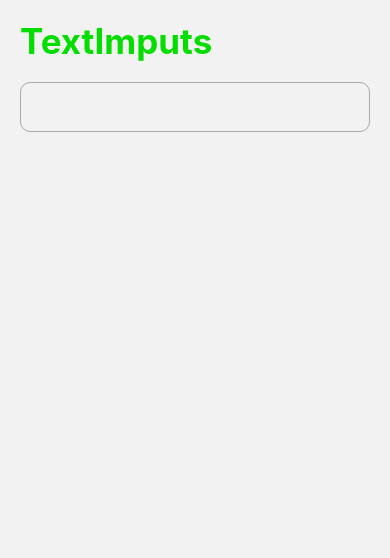
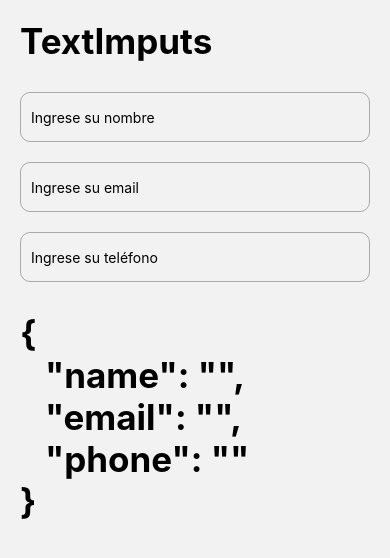
Before and after one commit to FernandoPachon/RnComponents, a React Native app: screen /TextImputScreen in a window 390 px wide. Shown: the top 558 px of the page. Built offline with nearby package versions, Linux system fonts and the light colour scheme.

Commit message:
feat: adding props text imput

```diff
--- a/src/components/HeaderTitle.tsx
+++ b/src/components/HeaderTitle.tsx
@@ -24,7 +24,7 @@
       title:{
         fontSize:35,
         fontWeight:'bold',
-        color:'#03DD00'
+        color:'black'
     },
     globalMargin:{
       marginHorizontal:20
--- a/src/screens/TextImputScreen.tsx
+++ b/src/screens/TextImputScreen.tsx
@@ -1,15 +1,48 @@
-import React from 'react'
-import { View,Text,StyleSheet,TextInput } from 'react-native'
+import React, { useState } from 'react'
+import { View,Text,StyleSheet,TextInput} from 'react-native'
 import HeaderTitle from '../components/HeaderTitle';
 
 
 export const TextImputScreen = () => {
+
+    const [form, setForm] = useState({
+        name:'',
+        email:'',
+        phone:''
+    })
+
+    const onChange =(value:string,field:string) => {
+        setForm({
+            ...form,
+            [field]:value
+        })
+    }
   return (
 <View style={styles.container}>
      <HeaderTitle title='TextImputs'/>
      <TextInput
         style={styles.imputStyle}
+        placeholder="Ingrese su nombre"
+        autoCorrect={false}
+        autoCapitalize="words"
+        onChangeText={(value)=>onChange(value,'name')}
+        />
+     <TextInput
+        style={styles.imputStyle}
+        placeholder="Ingrese su email"
+        autoCorrect={false}
+        autoCapitalize="none"
+        onChangeText={(value)=>onChange(value,'email')}
+        keyboardType="email-address"
      />
+     <TextInput
+        style={styles.imputStyle}
+        placeholder="Ingrese su teléfono"
+        autoCorrect={false}
+        onChangeText={(value)=>onChange(value,'phone')}
+        keyboardType="phone-pad"
+     />
+     <HeaderTitle title={JSON.stringify(form,null,3)}/>
 </View>
  )
 };
@@ -25,7 +58,8 @@
         borderColor:'rgba(0,0,0,0.3)',
         height:50,
         paddingHorizontal:10,
-        borderRadius:10
+        borderRadius:10,
+        marginVertical:10
     }
 });
 export default TextImputScreen;
```
